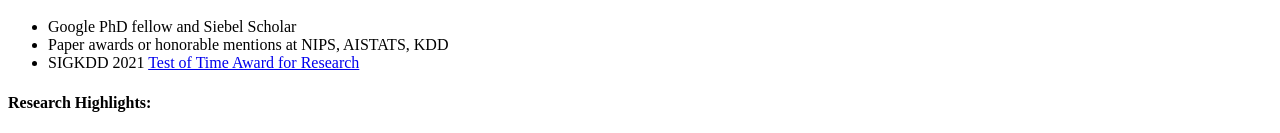
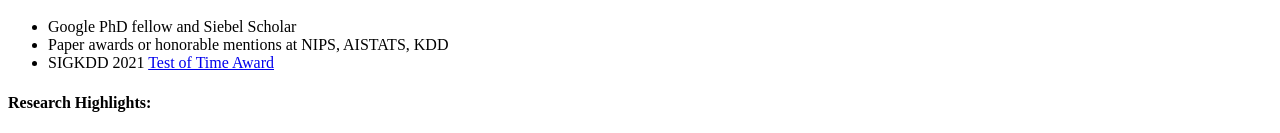
Before and after one commit to chongw/chongw.github.io, a plain HTML site: page index.html in a window 1280 px wide. Shown: the part 277-410 px from the top of the page. Drawn offline with Linux system fonts and the light colour scheme.

Commit message:
Update index.html

```diff
--- a/index.html
+++ b/index.html
@@ -40,7 +40,7 @@ href="http://research.baidu.com/">Baidu Silicon Valley AI Lab</a>.
 <!-- <li>ACM Doctoral Dissertation Award Nomination (by Princeton University), 2012</li> -->
  <li>Google PhD fellow and Siebel Scholar</li>
  <li>Paper awards or honorable mentions at NIPS, AISTATS, KDD</li>
- <li>SIGKDD 2021 <a href="https://kdd.org/awards/view/2021-sigkdd-test-of-time-award-winners"> Test of Time Award for Research</a> </li>
+ <li>SIGKDD 2021 <a href="https://kdd.org/awards/view/2021-sigkdd-test-of-time-award-winners"> Test of Time Award</a> </li>
  </ul>
 <h4>Research Highlights:</h4>
 <ul>
```
